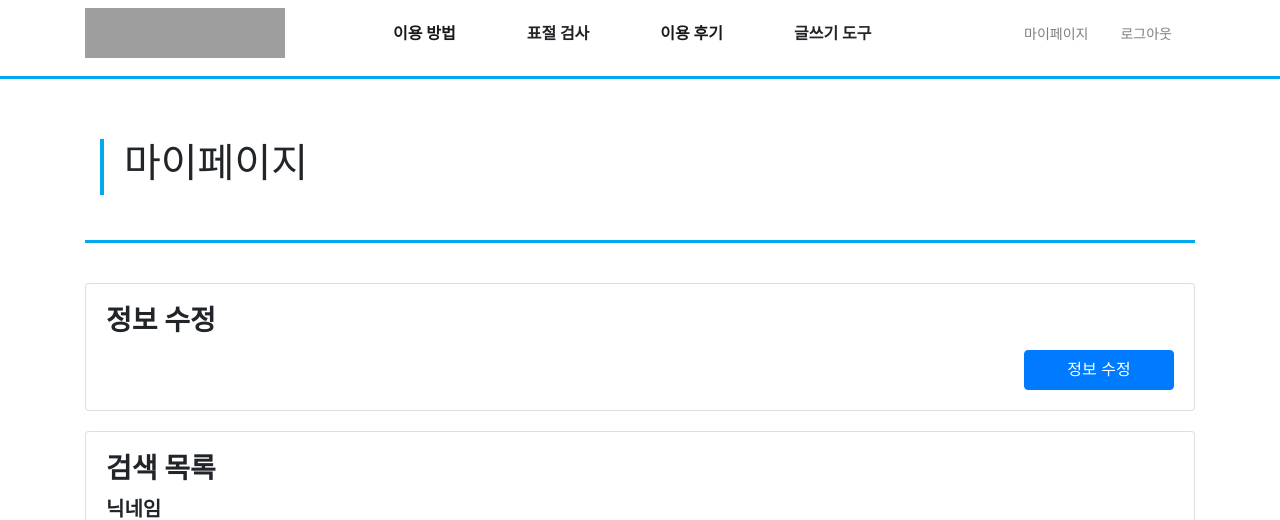
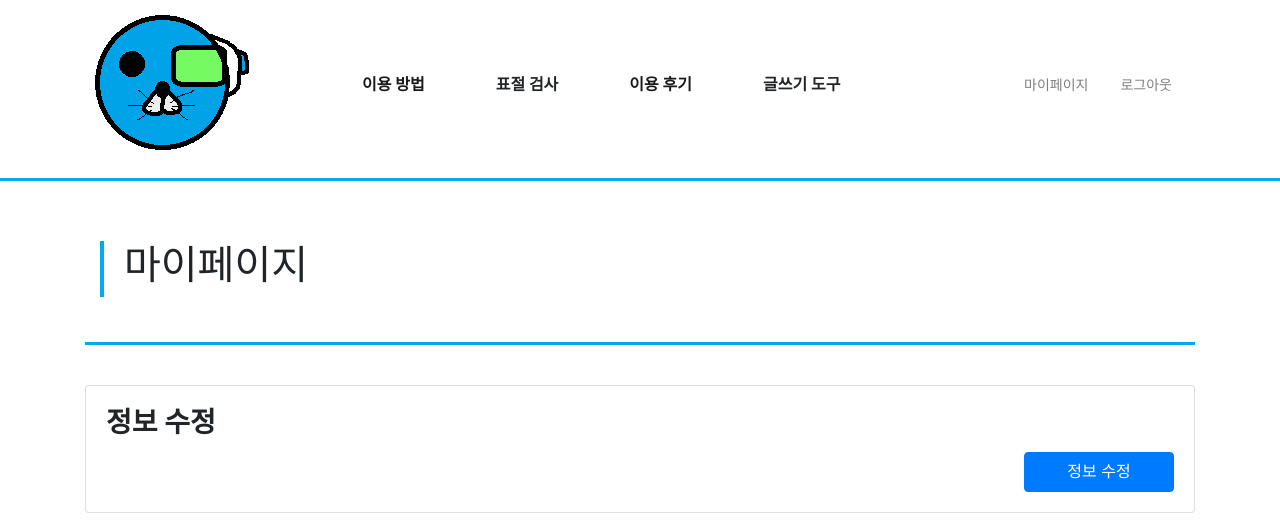
Before and after one commit to KIC-CAMPUS/python_project, a Django app: page /mypage/ in a window 1280 px wide. Shown: the top 520 px of the page. Run offline with Django 4.2, Linux system fonts and the light colour scheme; the visitor is signed in with stand-in values (Sample User, id 1); data that the repository does not hold is empty; parts of the project's set-up code (start-up, migrations or seed data) failed here and were passed over; some libraries are stand-ins or nearby versions; grey boxes are pictures that could not be loaded.

Commit message:
네비게이션바 로고 추가

```diff
--- a/workspace/prj/templates/base/navbar.html
+++ b/workspace/prj/templates/base/navbar.html
@@ -1,8 +1,9 @@
+{% load static %}
 <nav class="navbar navbar-expand-lg navbar-light align-center">
     <div class="container">
         <div>
             <a href="/">
-                <img src="/static/header/dog.jpg" width="200px" height="50px">
+                <img src="{% static 'images/bonoscan.png' %}">
             </a>
         </div>
         <div class="collapse navbar-collapse" id="navbarSupportedContent">
```
Also changed, not shown: workspace/prj/static/images/bonoscan.png (added).
